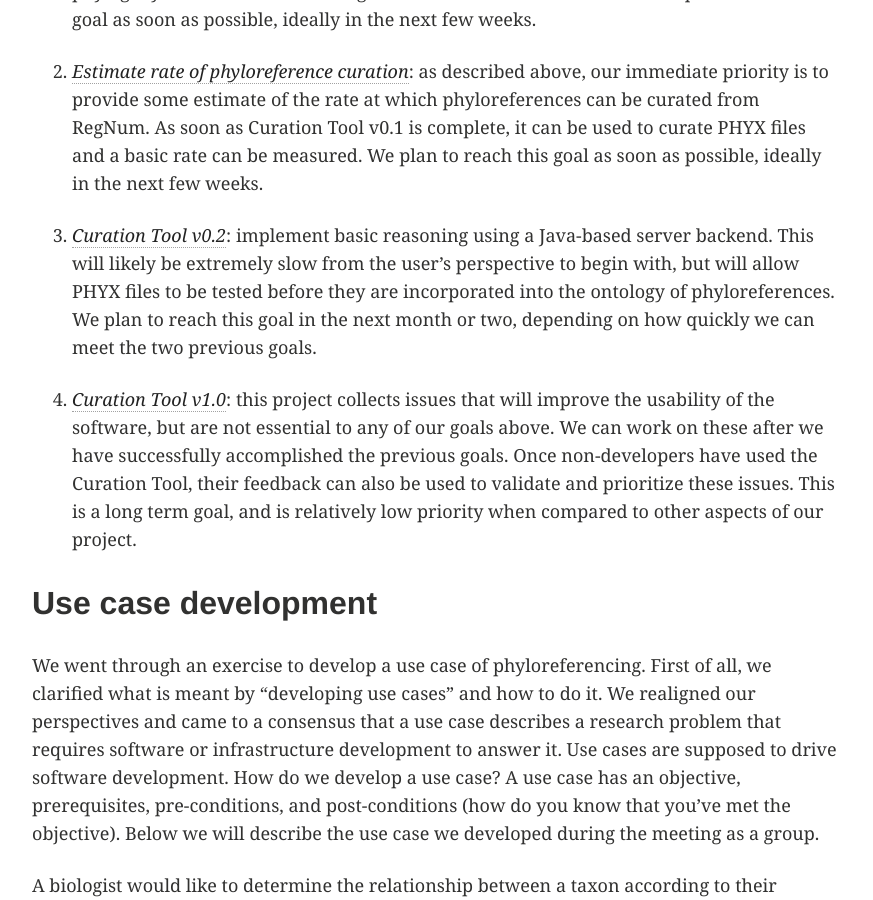
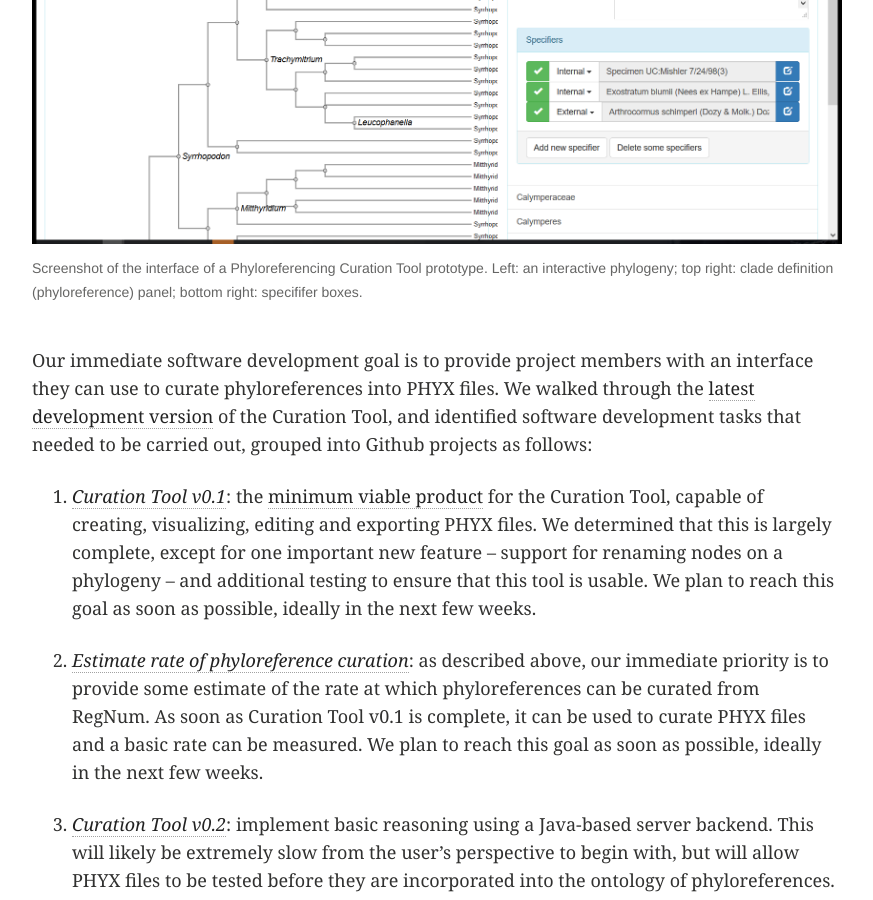
Before and after one commit to phyloref/phyloref.github.io, a Jekyll site: the page built from _posts/blog/2018-03-23-Third-face-to-face-project-meeting.md, in a window 1280 px wide and 900 px high, scrolled down 2957 px. Shown: the whole window, without its empty margins (64-937 px from the left). Built offline with Jekyll 4.4.1, drawn with Linux system fonts in a browser that asks for light colours; comment, search, counter and statistics services are not loaded.

Commit message:
Added curation tool image

```diff
--- a/_posts/blog/2018-03-23-Third-face-to-face-project-meeting.md
+++ b/_posts/blog/2018-03-23-Third-face-to-face-project-meeting.md
@@ -34,6 +34,11 @@ For this OPhyR project, we anticipated some practical challenges ahead of us. A
 ## Phyloreference curation tool
 
 The Curation Tool has been the primary target of software development in the last few months. This tool will be used to produce Phyloreference Exchange (PHYX) files, which are [JSON-LD] files that describe phyloreferences and include annotated phylogenies against which they can be tested. These files can then be incorporated into the [ontology of phyloreferences], where they are currently continuously tested. Within the next few months, we would like to [add software support] for concatenating these PHYX files into a shareable ontology of phyloreferences.
+
+<figure>
+  <img src="{{site.url}}//images/2018-03-23-f2fmeeting/curation.tool.prototype.png" alt="Phyloreferencing curation tool prototype"/>
+  <figcaption>Screenshot of the interface of a Phyloreferencing Curation Tool prototype. Left: an interactive phylogeny; top right: clade definition (phyloreference) panel; bottom right: specififer boxes. </figcaption>
+</figure>
 
 Our immediate software development goal is to provide project members with an interface they can use to curate phyloreferences into PHYX files. We walked through the [latest development version] of the Curation Tool, and identified software development tasks that needed to be carried out, grouped into Github projects as follows:
 
```
